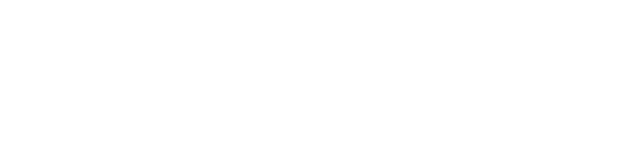
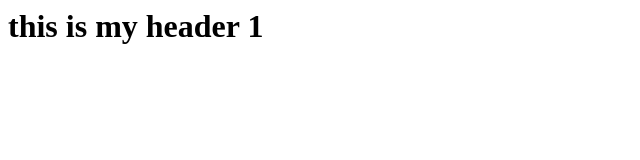
Before and after one commit to Helloootiger/GitHub-project-1, a plain HTML site: page index.html in a window 1280 px wide. Shown: the whole page, without its empty margins (0-640 px from the left). Drawn offline with Linux system fonts and the light colour scheme.

Commit message:
added 1st header tag

```diff
--- a/index.html
+++ b/index.html
@@ -3,6 +3,7 @@
 <head>
 </head>
 
+  <H1> this is my header 1 </H1>
 
 <body>
 </body>
```
